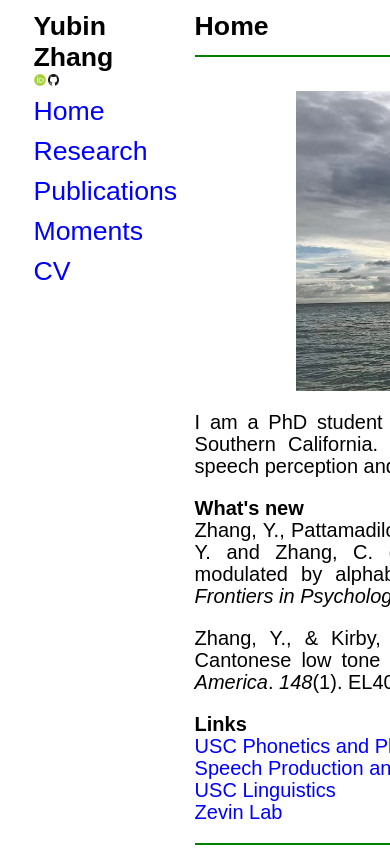
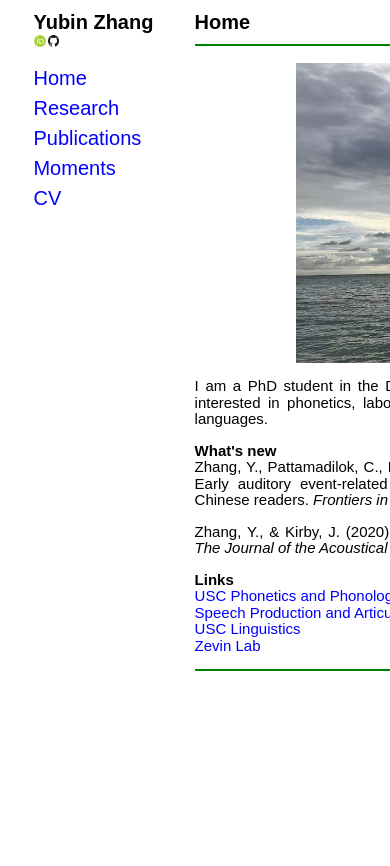
Before and after one commit to pkuzyb/pkuzyb.github.io, a plain HTML site: page index.html in a window 390 px wide. Shown: the top 866 px of the page. After the commit the page ends 844 px from the top, so only its background shows below. Drawn offline with Linux system fonts and the light colour scheme.

Commit message:
Update mycss.css

```diff
--- a/css/mycss.css
+++ b/css/mycss.css
@@ -52,7 +52,7 @@ ul{   padding-left:15px;
   body {
     font-size: 16px;
   }
-  td.sidebar { font-size: 20pt; }
-  td.title { font-size: 20pt; }
-  td.content { font-size: 15pt; }
+  td.sidebar { font-size: 20px; }
+  td.title { font-size: 20px; }
+  td.content { font-size: 15px; }
 }
```
